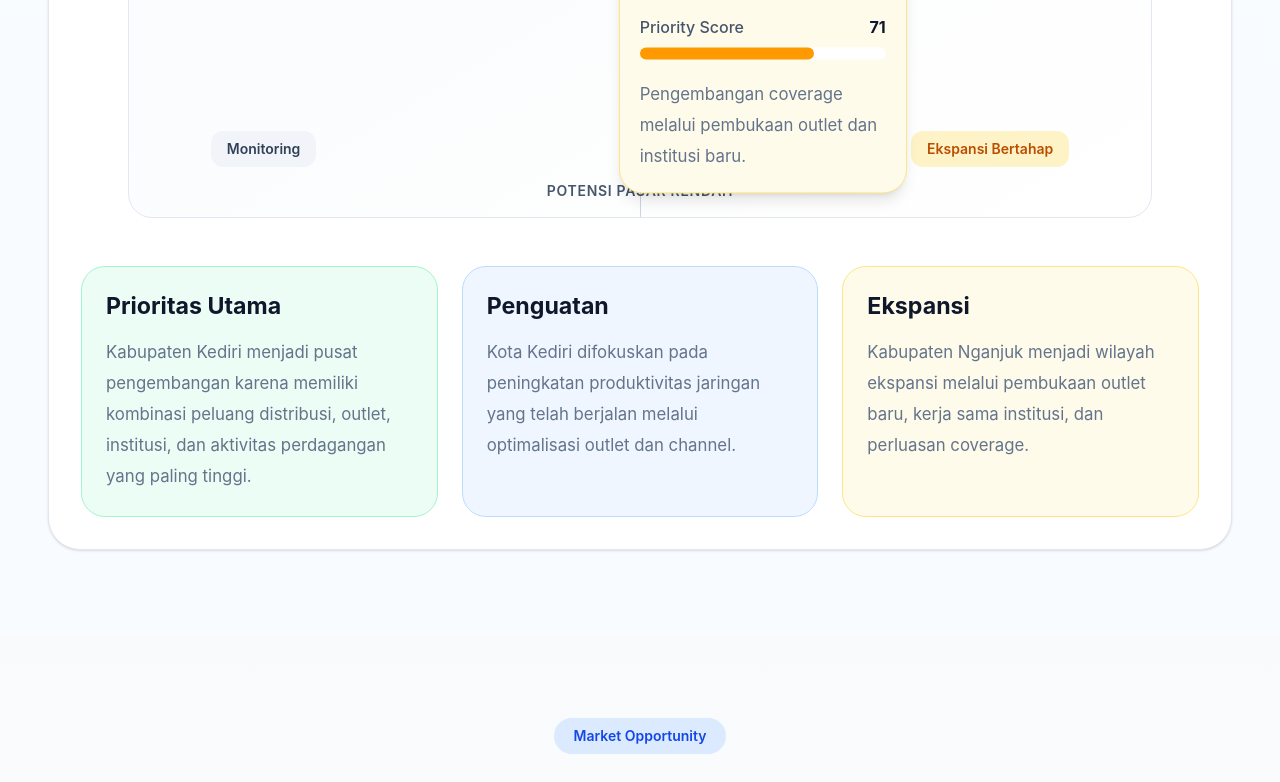
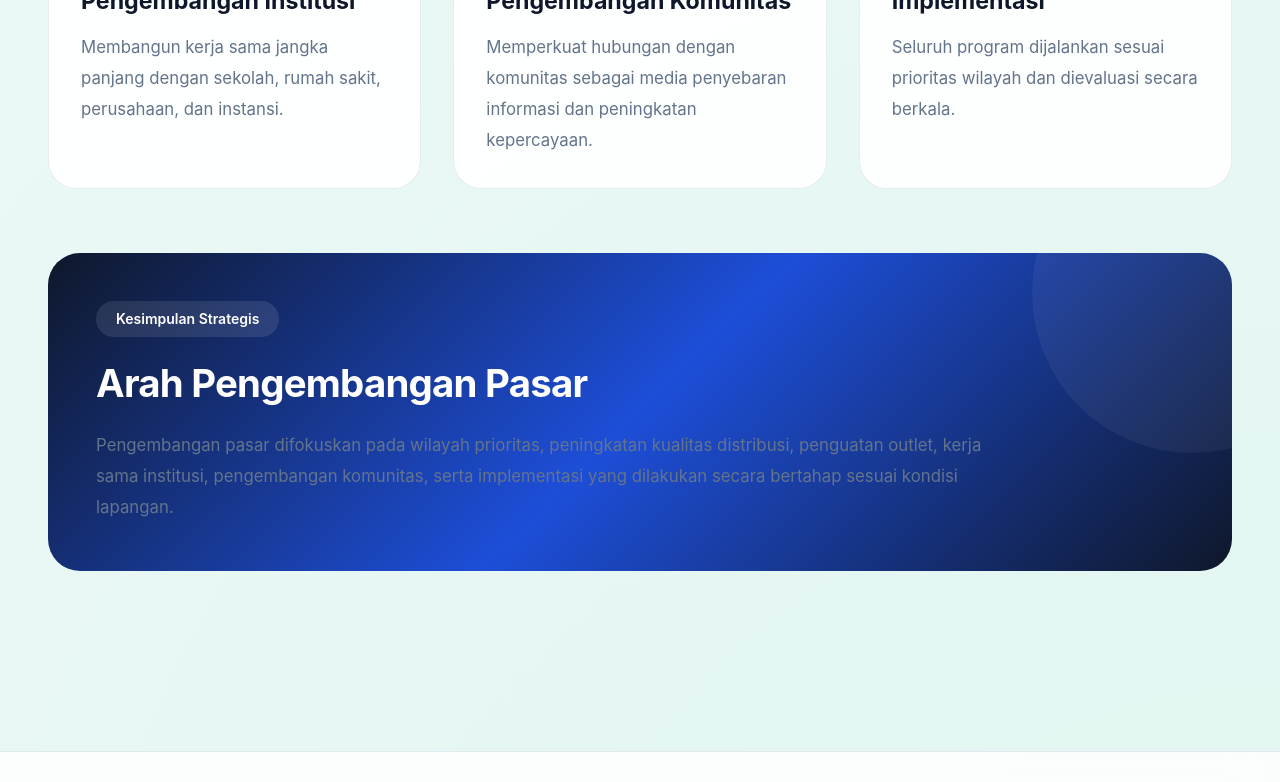
Before and after one commit to dawudsw0491-cell/market-strategy-presentation, a Next.js app: page / in a window 1280 px wide. Shown: the part 9660-10442 px from the top of the page. Built offline with nearby package versions, Linux system fonts and the light colour scheme.

Commit message:
refactor(home): simplify homepage for executive presentation

```diff
--- a/app/page.tsx
+++ b/app/page.tsx
@@ -6,19 +6,7 @@ import ExecutiveSummary from "@/components/sections/executive-summary";
 import WhyThisStrategy from "@/components/sections/why-this-strategy";
 import StrategyApproach from "@/components/sections/strategy-approach";
 import StrategyPillars from "@/components/sections/strategy-pillars";
-
 import AreaPriority from "@/components/sections/area-priority";
-import MarketPriorityMatrix from "@/components/sections/market-priority-matrix";
-import MarketOpportunity from "@/components/sections/market-opportunity";
-import MarketCoverage from "@/components/sections/market-coverage";
-import DistributionFlow from "@/components/sections/distribution-flow";
-
-import ChannelSegmentation from "@/components/sections/channel-segmentation";
-import ProductPotential from "@/components/sections/product-potential";
-import InstitutionPriority from "@/components/sections/institution-priority";
-
-import OutletDevelopmentFunnel from "@/components/sections/outlet-development-funnel";
-
 import SuccessIndicators from "@/components/sections/success-indicators";
 
 export default function HomePage() {
@@ -39,22 +27,6 @@ export default function HomePage() {
 
         <AreaPriority />
 
-        <MarketPriorityMatrix />
-
-        <MarketOpportunity />
-
-        <MarketCoverage />
-
-        <DistributionFlow />
-
-        <ChannelSegmentation />
-
-        <ProductPotential />
-
-        <InstitutionPriority />
-
-        <OutletDevelopmentFunnel />
-
         <SuccessIndicators />
       </main>
 
```
